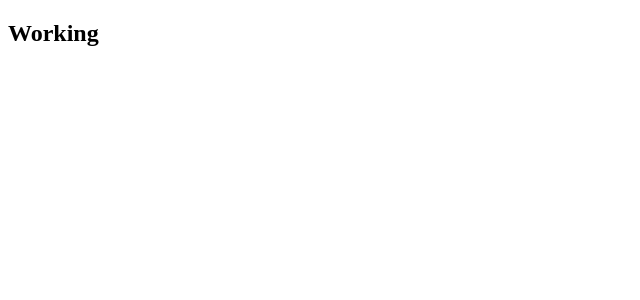
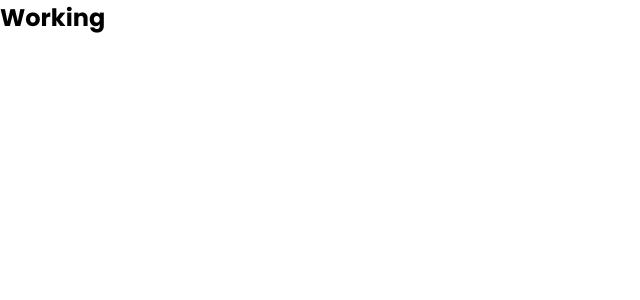
Before and after one commit to Ellieellie12/practicetravelapp, a React (Vite) app: page / in a window 1280 px wide. Shown: the top 300 px of the page, without its empty margins (0-640 px from the left). Built offline with nearby package versions, Linux system fonts and the light colour scheme; a web font is replaced by a local one.

Commit message:
add components homemain footer and navbar

```diff
--- a/src/App.css
+++ b/src/App.css
@@ -1 +1,87 @@
 @import url('https://fonts.googleapis.com/css2?family=Bungee+Hairline&family=Major+Mono+Display&family=Orbitron&family=Poppins:wght@300;400;500;600;700&family=Raleway+Dots&family=Tauri&display=swap');
+
+* {
+  padding: 0;
+  margin: 0;
+  box-sizing: border-box;
+  font-family: 'Poppins' , sans-serif;
+}
+
+/* Colors and styling */
+:root {
+  --PrimaryColor: hsl(199, 100%, 33%);
+  --SecondaryColor: hsl(187, 85%, 43%);
+  --gradientColor: linear-gradient(to right, hsl(187, 85%, 43%), hsl(199, 100%, 33%));
+  --whiteColor: hsl(0, 0%, 100%);
+  --blackColor: hsl(201, 33%, 16%);
+  --textColor: hsl(240, 4%, 36%);
+  --whiteColorDeam: hsl(0, 0%, 93%);
+  --greyText: rgb(190, 190. 190);
+  --inputColor: rgb(240, 240, 246);
+  --cardBG: rgb(225,225, 235);
+}
+
+a {
+  text-decoration: none;
+}
+
+li {
+  list-style: none;
+}
+
+.section {
+  padding: 4rem 0 2rem;
+}
+
+.container {
+  padding-left: 1.5rem ;
+  padding-right: 1.5rem;
+}
+
+.icon {
+  font-size: 2rem;
+  cursor: pointer;
+}
+
+.flex {
+  display: flex;
+  align-items: center;
+}
+
+.grid {
+  display: grid;
+  align-items: center;
+}
+
+.btn {
+  padding: .6rem 1.5rem;
+  background: var(--gradientColor);
+  border-radius: 3rem;
+  border: none;
+  outline: none;
+  cursor: pointer;
+}
+
+.btn a {
+  color: var(--whiteColor);
+  font-weight: 500;
+}
+
+.btn:hover {
+  background: var(--SecondaryColor);
+}
+
+img, video {
+  width: 100%;
+  height: auto;
+}
+
+input {
+  font-size: 100%;
+}
+
+body {
+  background: var(--bodyColor)
+}
+
+/* default styling for all the sections */
```
Also changed, not shown: src/Components/Footer/Footer.jsx (added, +13 -0 lines), src/Components/Home/Home.jsx (added, +13 -0 lines), src/Components/Main /Main.jsx (added, +13 -0 lines), src/Components/NavBar/NavBar.jsx (added, +13 -0 lines), src/Components/Footer/Footer.css (added), src/Components/Home/Home.css (added), src/Components/Main /Main.css (added), src/Components/NavBar/NavBar.css (added).
